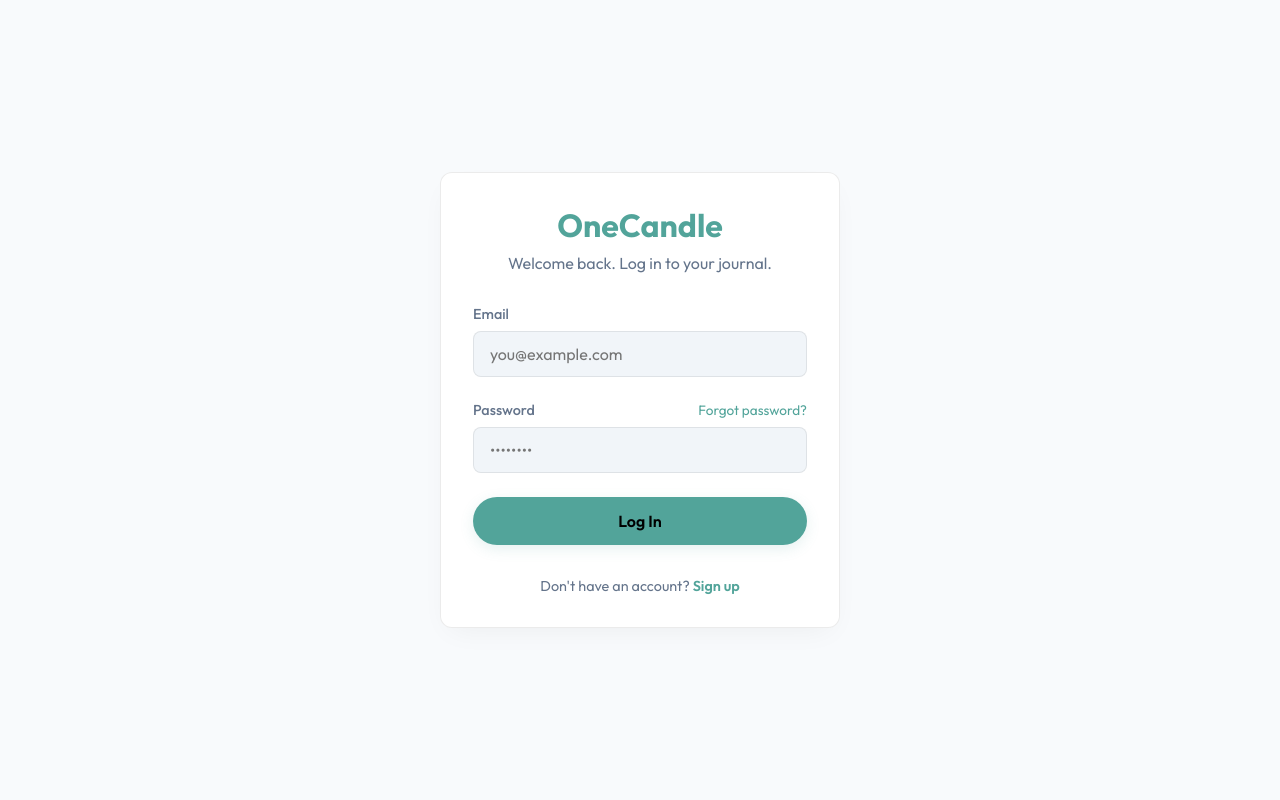
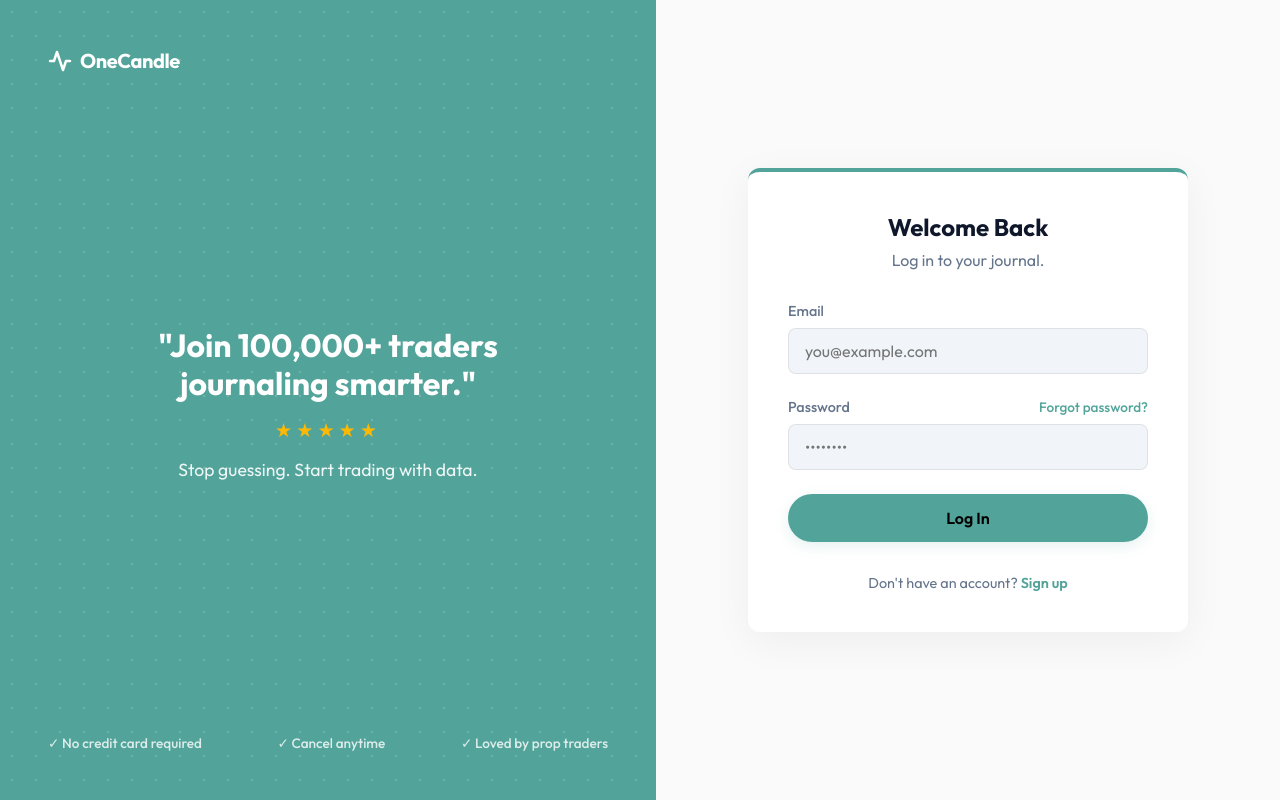
Before and after one commit to caleblim-code/one-candle, a Next.js app: page /login in a window 1280 px wide. Built offline with nearby package versions, Linux system fonts and the light colour scheme.

Commit message:
style: visual polish pass on landing and auth pages with split layout

```diff
--- /dev/null
+++ b/src/app/(auth)/layout.tsx
@@ -0,0 +1,38 @@
+"use client";
+
+import Link from 'next/link';
+
+export default function AuthLayout({ children }: { children: React.ReactNode }) {
+  return (
+    <div className="auth-layout">
+      {/* Left Panel */}
+      <div className="auth-left">
+        <div className="auth-left-content">
+          <Link href="/" style={{ display: 'flex', alignItems: 'center', gap: '0.5rem', textDecoration: 'none', color: 'white' }}>
+            <svg width="24" height="24" viewBox="0 0 24 24" fill="none" stroke="currentColor" strokeWidth="2.5" strokeLinecap="round" strokeLinejoin="round"><polyline points="22 12 18 12 15 21 9 3 6 12 2 12"></polyline></svg>
+            <span style={{ fontSize: '1.25rem', fontWeight: 700, letterSpacing: '-0.02em' }}>OneCandle</span>
+          </Link>
+        </div>
+
+        <div className="auth-left-content" style={{ margin: 'auto 0', textAlign: 'center' }}>
+          <h2 style={{ fontSize: '2rem', fontWeight: 700, marginBottom: '1rem', lineHeight: 1.2 }}>
+            "Join 100,000+ traders<br/>journaling smarter."
+          </h2>
+          <div style={{ color: '#FFB800', letterSpacing: '4px', fontSize: '1.2rem', marginBottom: '1rem' }}>★★★★★</div>
+          <p style={{ opacity: 0.9, fontSize: '1.1rem' }}>Stop guessing. Start trading with data.</p>
+        </div>
+
+        <div className="auth-left-content" style={{ display: 'flex', justifyContent: 'space-between', opacity: 0.8, fontSize: '0.85rem', fontWeight: 500 }}>
+          <span>✓ No credit card required</span>
+          <span>✓ Cancel anytime</span>
+          <span>✓ Loved by prop traders</span>
+        </div>
+      </div>
+
+      {/* Right Panel */}
+      <div className="auth-right">
+        {children}
+      </div>
+    </div>
+  );
+}
--- a/src/app/(auth)/login/page.tsx
+++ b/src/app/(auth)/login/page.tsx
@@ -38,11 +38,12 @@ export default function LoginPage() {
   };
 
   return (
-    <div style={{ display: 'flex', minHeight: '100vh', alignItems: 'center', justifyContent: 'center', padding: '1rem' }}>
-      <div className="card" style={{ width: '100%', maxWidth: '400px' }}>
+    <div className="auth-card">
       <div style={{ textAlign: 'center', marginBottom: '2rem' }}>
-          <h1 style={{ color: 'var(--accent)', marginBottom: '0.5rem', fontSize: '2rem' }}>OneCandle</h1>
-          <p className="text-muted">Welcome back. Log in to your journal.</p>
+        {/* Logo is now in layout left panel on desktop, but let's keep a mobile logo here */}
+        <h1 className="mobile-only" style={{ color: 'var(--accent)', marginBottom: '0.5rem', fontSize: '2rem' }}>OneCandle</h1>
+        <h2 className="desktop-only" style={{ fontSize: '1.5rem', marginBottom: '0.5rem' }}>Welcome Back</h2>
+        <p className="text-muted">Log in to your journal.</p>
       </div>
 
       {error && <div style={{ backgroundColor: 'rgba(221, 94, 86, 0.1)', color: 'var(--danger)', padding: '0.75rem', borderRadius: '8px', marginBottom: '1.5rem', fontSize: '0.9rem' }}>{error}</div>}
@@ -64,7 +65,7 @@ export default function LoginPage() {
         <div className="form-group">
           <div style={{ display: 'flex', justifyContent: 'space-between' }}>
             <label className="form-label">Password</label>
-              <Link href="/forgot-password" style={{ fontSize: '0.85rem', color: 'var(--accent)' }}>Forgot password?</Link>
+            <Link href="/forgot-password" style={{ fontSize: '0.85rem', color: 'var(--accent)' }} className="auth-link">Forgot password?</Link>
           </div>
           <input
             type="password"
@@ -85,8 +86,7 @@ export default function LoginPage() {
 
       <div style={{ textAlign: 'center', marginTop: '2rem', fontSize: '0.9rem' }}>
         <span className="text-muted">Don't have an account? </span>
-          <Link href="/signup" style={{ color: 'var(--accent)', fontWeight: '600' }}>Sign up</Link>
-        </div>
+        <Link href="/signup" style={{ color: 'var(--accent)', fontWeight: '600' }} className="auth-link">Sign up</Link>
       </div>
     </div>
   );
--- a/src/app/globals.css
+++ b/src/app/globals.css
@@ -351,3 +351,68 @@ input:not([type="submit"]):not([type="button"]):not([type="checkbox"]):not([type
   border-radius: 50%;
   font-weight: bold;
 }
+
+/* Auth Layout */
+.auth-layout {
+  display: flex;
+  min-height: 100vh;
+}
+.auth-left {
+  flex: 1;
+  background-color: var(--accent);
+  color: white;
+  display: flex;
+  flex-direction: column;
+  justify-content: space-between;
+  padding: 3rem;
+  position: relative;
+  overflow: hidden;
+}
+.auth-left::after {
+  content: "";
+  position: absolute;
+  top: 0; left: 0; right: 0; bottom: 0;
+  background-image: radial-gradient(rgba(255,255,255,0.2) 1px, transparent 0);
+  background-size: 24px 24px;
+  opacity: 0.8;
+  pointer-events: none;
+}
+.auth-left-content {
+  position: relative;
+  z-index: 1;
+}
+.auth-right {
+  flex: 1;
+  background-color: #FAFAFA;
+  display: flex;
+  align-items: center;
+  justify-content: center;
+  padding: 2rem;
+}
+.auth-card {
+  width: 100%;
+  max-width: 440px;
+  background: white;
+  padding: 2.5rem;
+  border-radius: 12px;
+  box-shadow: 0 10px 40px rgba(0,0,0,0.05);
+  border-top: 4px solid var(--accent);
+}
+@media (max-width: 768px) {
+  .auth-left { display: none; }
+  .auth-layout { flex-direction: column; }
+  .auth-right { background-color: white; padding: 1rem; }
+  .auth-card { box-shadow: none; border-top: none; padding: 1.5rem 1rem; }
+}
+.form-input:focus {
+  border-color: var(--accent) !important;
+  box-shadow: 0 0 0 3px rgba(82,164,154,0.15);
+}
+.auth-link {
+  color: var(--accent);
+  text-decoration: none;
+  font-weight: 500;
+}
+.auth-link:hover {
+  text-decoration: underline;
+}
```
Also changed, not shown: src/app/(auth)/forgot-password/page.tsx (+7 -8 lines), src/app/(auth)/reset-password/page.tsx (+8 -9 lines), src/app/(auth)/signup/page.tsx (+8 -9 lines), src/app/landing.module.css (+69 -26 lines), src/app/page.tsx (+8 -8 lines). Lines whose indentation alone changed are shown as unchanged.
